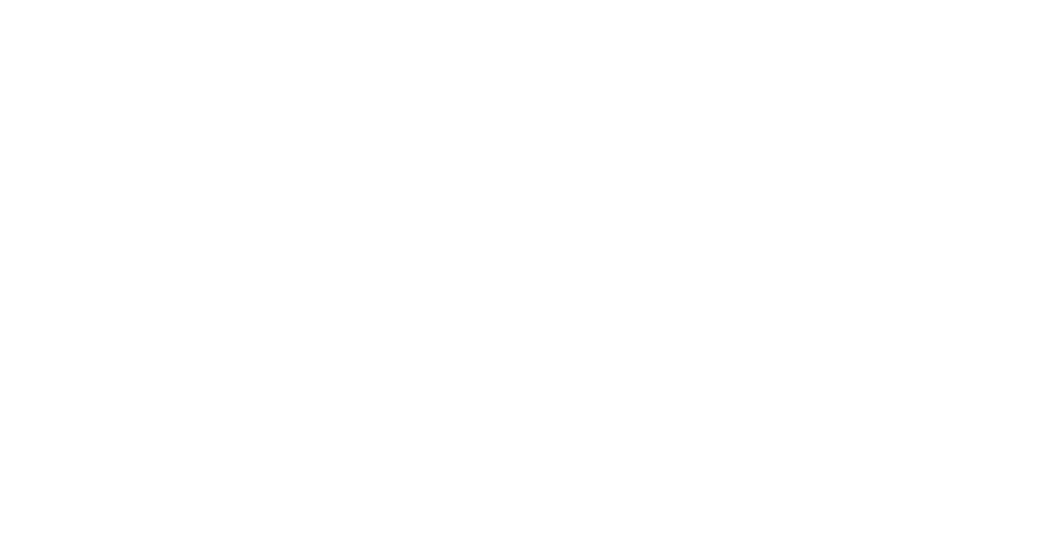
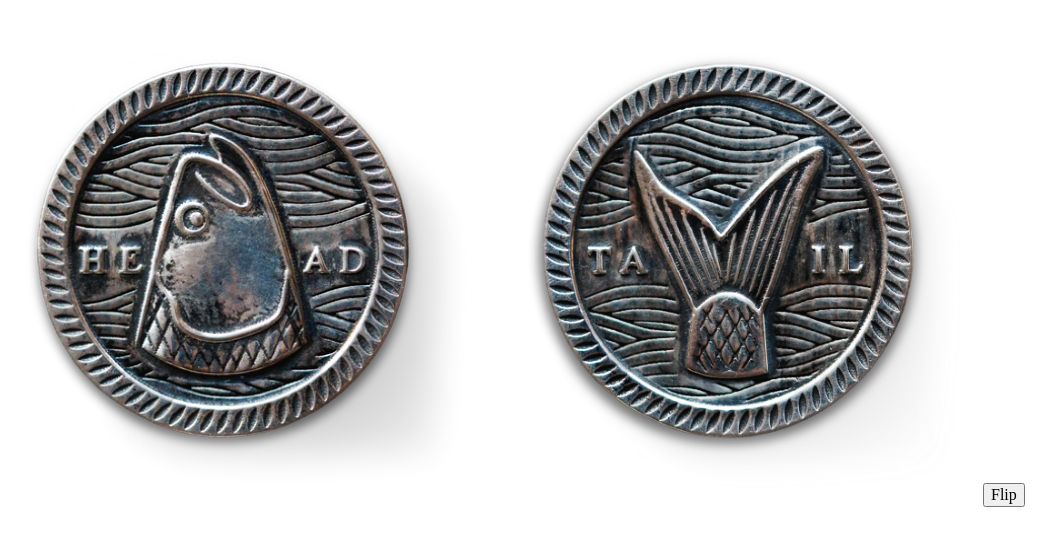
Before and after one commit to HosnyYousef/coinFlip, a plain HTML site: page index.html in a window 1280 px wide. Shown: the whole page, without its empty margins (25-1081 px from the left). Drawn offline with Linux system fonts and the light colour scheme.

Commit message:
imgs and button

```diff
--- a/css/style.css
+++ b/css/style.css
@@ -21,6 +21,10 @@
 /* BASE STYLES
 /*******************************************/
 
+.coins {
+     width: 500px;
+}
+
 body {
 
 }
--- a/index.html
+++ b/index.html
@@ -13,6 +13,13 @@
 	</head>
 	<body>
 
+
+		<img class="coins" src="img/heads.webp" alt="tails">
+		<img class="coins" src="img/tails.webp" alt="tails">
+
+		<button id="flip">Flip</button>
+
+
 		<script type="text/javascript" src="js/main.js"></script>
 	</body>
 </html>
```
Also changed, not shown: img/heads.webp (added), img/tails.webp (added), 1 other file.
